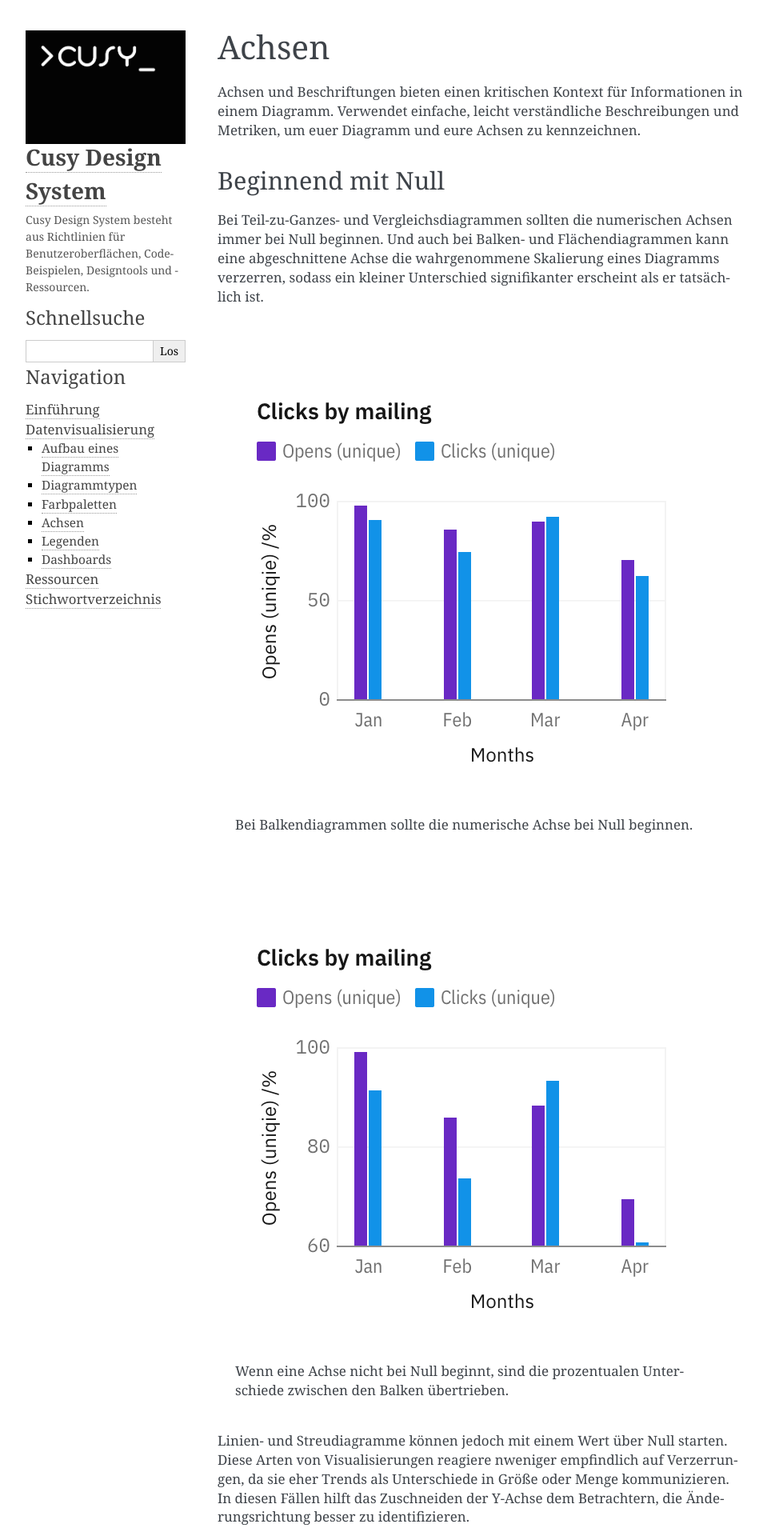
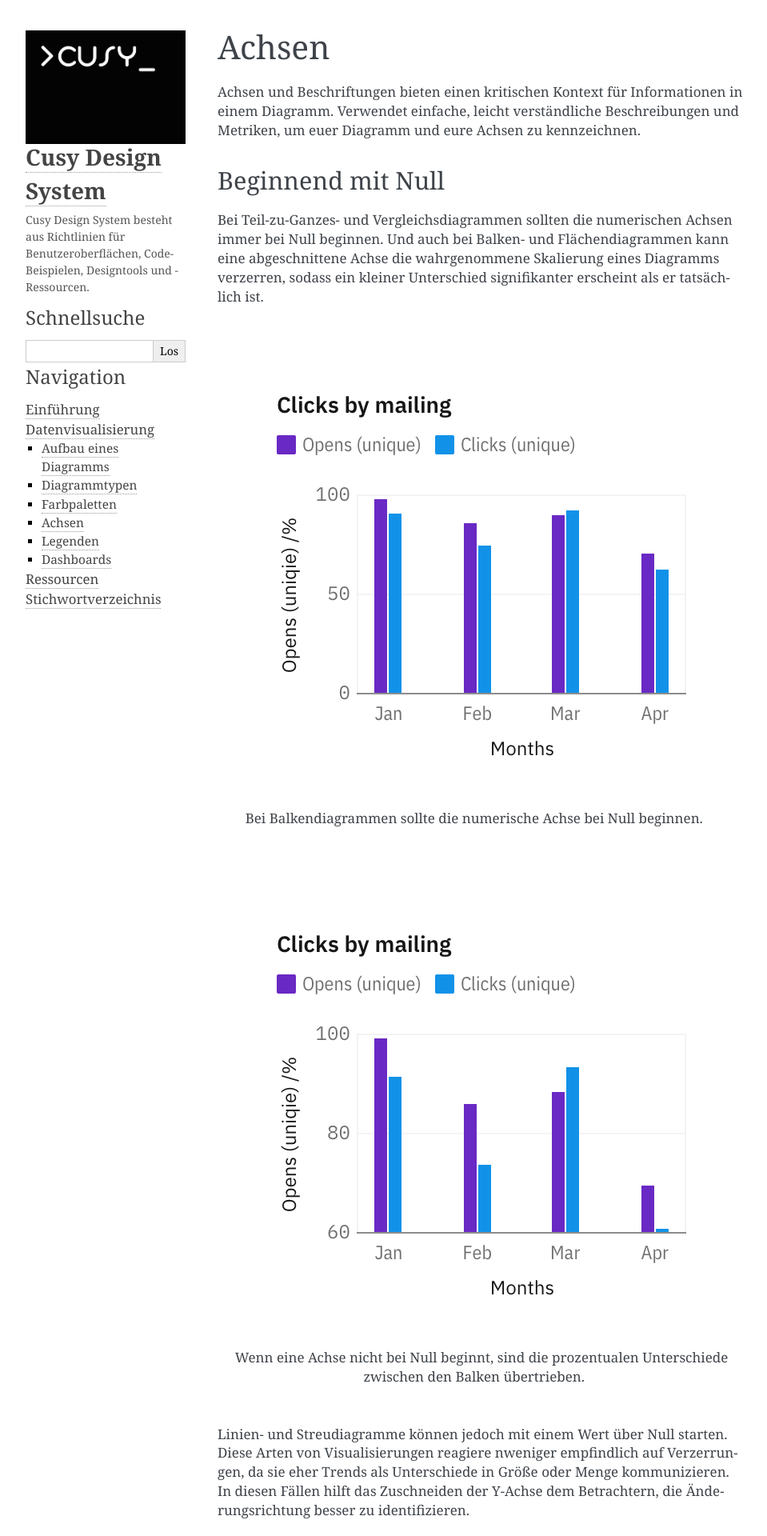
Before and after one commit to cusyio/cusy-design-system, a Sphinx documentation site: the page built from docs/viz/axes-and-labels.rst, in a window 1280 px wide. Shown: the top 1920 px of the page at 80% size, without its empty margins (148-1107 px from the left). Built offline with Sphinx 7.4.7, drawn with Linux system fonts in a browser that asks for light colours.

Commit message:
Remove floats

```diff
--- a/docs/viz/axes-and-labels.rst
+++ b/docs/viz/axes-and-labels.rst
@@ -15,13 +15,11 @@ sodass ein kleiner Unterschied signifikanter erscheint als er tatsächlich ist.
 
 .. figure:: axislabel-zero-a.png
    :alt: Beginnend mit Null
-   :align: left
 
    Bei Balkendiagrammen sollte die numerische Achse bei Null beginnen.
 
 .. figure:: axislabel-zero-b.png
    :alt: Beginnend mit 60%
-   :align: left
 
    Wenn eine Achse nicht bei Null beginnt, sind die prozentualen Unterschiede
    zwischen den Balken übertrieben.
```
